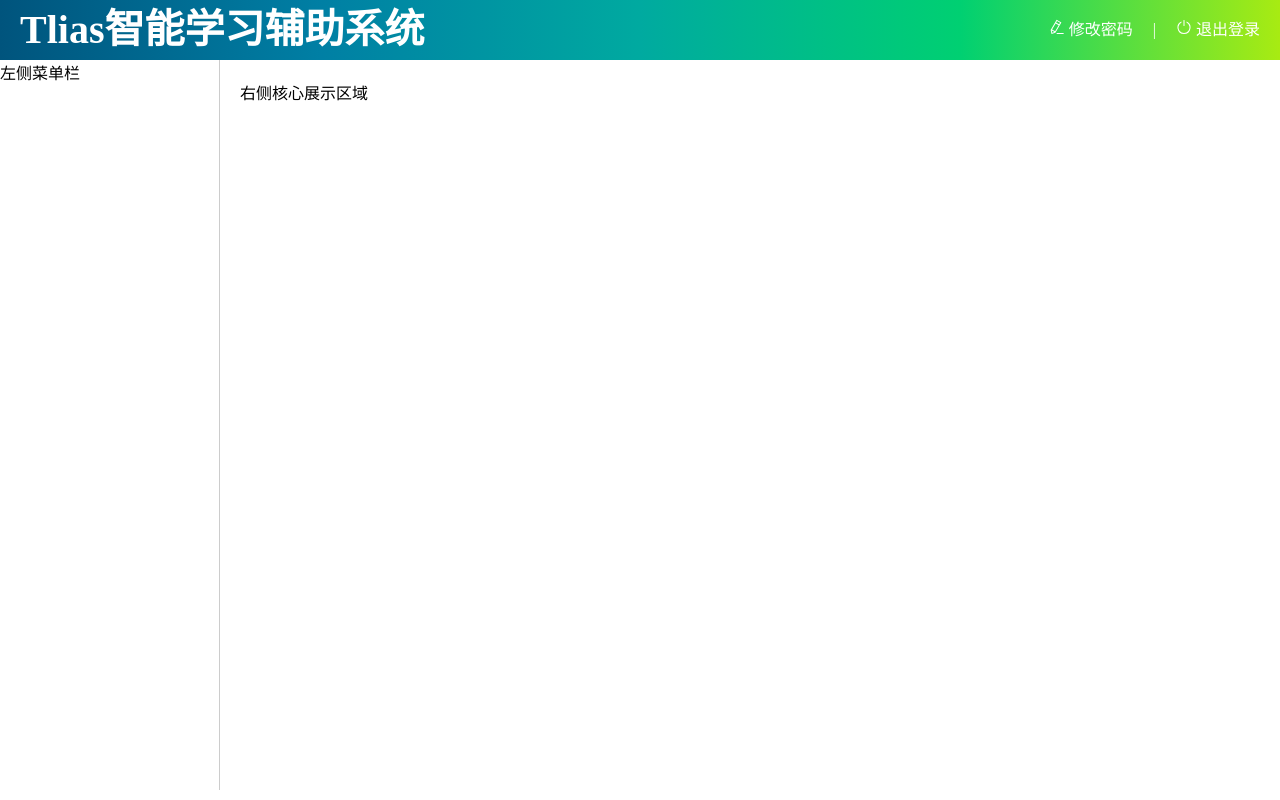
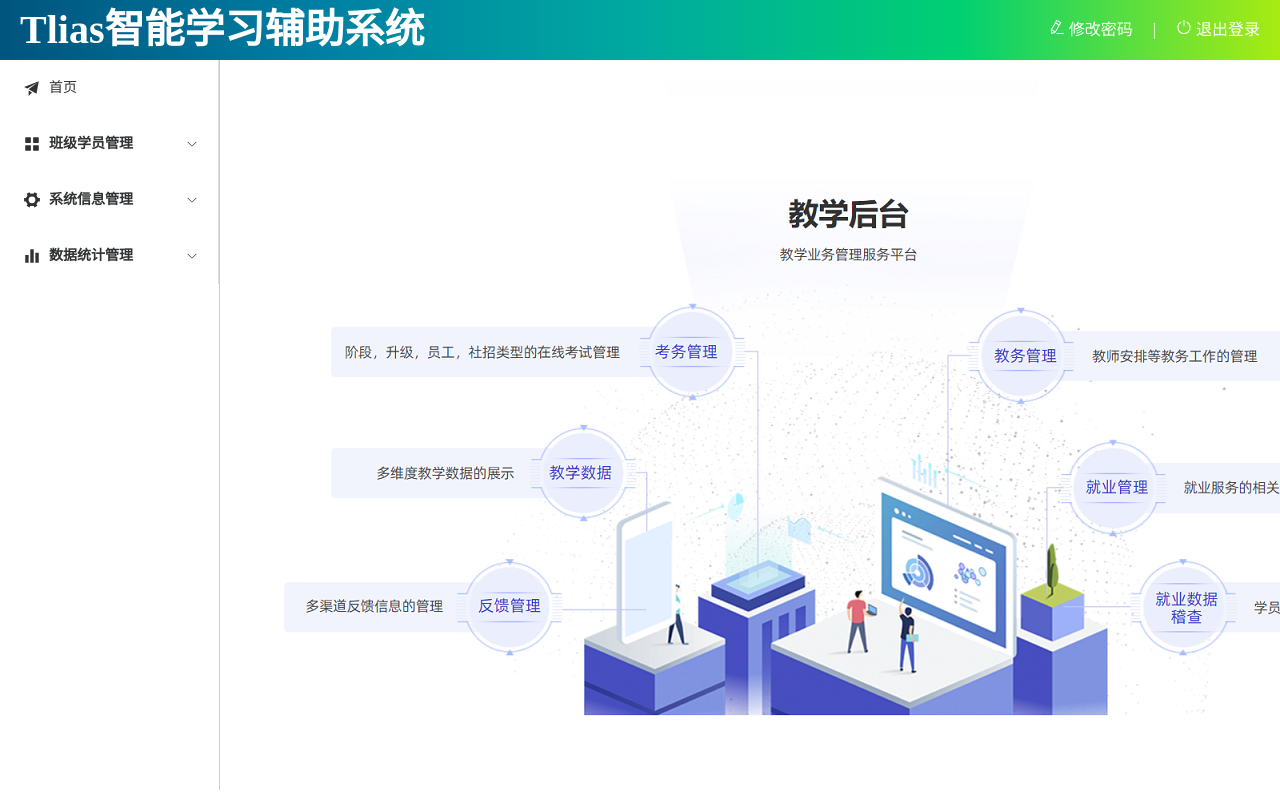
Before and after one commit to Sean-Allen1020/Tilias-Manageement-System, a Vue app in the folder front-end/vue-tlias-management/: page /index in a window 1280 px wide. Built offline with nearby package versions, Linux system fonts and the light colour scheme.

Commit message:
更新页面基础代码

```diff
--- a/front-end/vue-tlias-management/src/App.vue
+++ b/front-end/vue-tlias-management/src/App.vue
@@ -1,12 +1,13 @@
 <script setup>
 //引入views/layout/index.vue命名为Layout
-import Layout from "@/views/layout/index.vue";
+import Layout from "@/views/layout/index.vue";  // @ 代表 src目录
 </script>
 
 <template>
-  <Layout></Layout>
+  <!-- <Layout></Layout> -->
+  <!-- 引入 Layout组件，并将其写死，会导致进入网页时必然是Layout相关组件和子组件。
+   在有登录等功能的网页下，会影响页面组件展示的灵活性，所以这里直接用路由视图标签 -->
+  <router-view />
 </template>
 
-<style scoped>
-
-</style>
+<style scoped></style>
--- a/front-end/vue-tlias-management/src/router/index.js
+++ b/front-end/vue-tlias-management/src/router/index.js
@@ -1,18 +1,37 @@
 import { createRouter, createWebHistory } from 'vue-router'
+// 引入组件，创建实例
+import IndexView from '@/views/index/index.vue'
+import ClazzView from '@/views/clazz/index.vue'
+import DeptView from '@/views/dept/index.vue'
+import EmpView from '@/views/emp/index.vue'
+import LogView from '@/views/log/index.vue'
+import StuView from '@/views/stu/index.vue'
+import EmpReportView from '@/views/report/emp/index.vue'
+import StuReportView from '@/views/report/stu/index.vue'
+import LayoutView from '@/views/layout/index.vue'
+import LoginView from '@/views/login/index.vue'
 
+// router实例
 const router = createRouter({
   history: createWebHistory(import.meta.env.BASE_URL),
   routes: [
-    // {
-    //   path: '/',
-    //   name: 'home',
-    //   component: HomeView
-    // },
-    // {
-    //   path: '/about',
-    //   name: 'about',
-    //   component: () => import('../views/AboutView.vue')
-    // }
+    {
+      path: '/',
+      component: LayoutView,
+      redirect: '/index', //重定向，当访问的页面为父级path时，则重新定向到此处的路径中
+      children: [         // children 为子路由，用于标识嵌套关系，即一个组件中，嵌套着其它子组件
+        { path: 'index', name: 'index', component: IndexView },
+        { path: 'clazz', name: 'clazz', component: ClazzView },  // path 为 index的值，name随意，component为组件实例
+        { path: 'dept', name: 'dept', component: DeptView },
+        { path: 'emp', name: 'emp', component: EmpView },
+        { path: 'log', name: 'log', component: LogView },
+        { path: 'stu', name: 'stu', component: StuView },
+        { path: 'empReport', name: 'empReport', component: EmpReportView },
+        { path: 'stuReport', name: 'stuReport', component: StuReportView },
+      ]
+    },
+    // login 作为单独组件，单独配置
+    { path: '/login', name: 'login', component: LoginView }
   ]
 })
 
--- a/front-end/vue-tlias-management/src/views/layout/index.vue
+++ b/front-end/vue-tlias-management/src/views/layout/index.vue
@@ -1,4 +1,6 @@
 <script setup>
+import { HomeFilled } from '@element-plus/icons-vue';
+
 
 </script>
 
@@ -10,10 +12,14 @@
         <span class="title">Tlias智能学习辅助系统</span>
         <span class="right_tool">
           <a href="">
-            <el-icon><EditPen /></el-icon> 修改密码 &nbsp;&nbsp;&nbsp; |  &nbsp;&nbsp;&nbsp;
+            <el-icon>
+              <EditPen />
+            </el-icon> 修改密码 &nbsp;&nbsp;&nbsp; | &nbsp;&nbsp;&nbsp;
           </a>
           <a href="">
-            <el-icon><SwitchButton /></el-icon> 退出登录
+            <el-icon>
+              <SwitchButton />
+            </el-icon> 退出登录
           </a>
         </span>
       </el-header>
@@ -21,11 +27,77 @@
       <el-container>
         <!-- 左侧菜单 -->
         <el-aside width="200px" class="aside">
-          左侧菜单栏
+          <el-scrollbar>
+            <el-menu router>
+              <!-- 首页跳转 -->
+              <el-menu-item index="/index">
+                <el-icon>
+                  <Promotion />
+                </el-icon> 首页
+              </el-menu-item>
+
+              <!-- 班级学员管理 -->
+              <el-sub-menu index="/manage">
+                <template #title>
+                  <el-icon>
+                    <Menu />
+                  </el-icon><b>班级学员管理</b>
+                </template>
+                <el-menu-item index="/clazz"><el-icon>
+                    <HomeFilled />
+                  </el-icon>班级管理
+                </el-menu-item>
+                <el-menu-item index="/stu"><el-icon>
+                    <UserFilled />
+                  </el-icon>学员管理
+                </el-menu-item>
+              </el-sub-menu>
+
+              <!-- 系统信息管理 -->
+              <el-sub-menu index="/system">
+                <template #title>
+                  <el-icon>
+                    <Tools />
+                  </el-icon><b>系统信息管理</b>
+                </template>
+                <el-menu-item index="/dept"><el-icon>
+                    <HelpFilled />
+                  </el-icon>部门管理
+                </el-menu-item>
+                <el-menu-item index="/emp"><el-icon>
+                    <Avatar />
+                  </el-icon>员工管理
+                </el-menu-item>
+              </el-sub-menu>
+
+              <!-- 数据统计管理 -->
+              <el-sub-menu index="/report">
+                <template #title>
+                  <el-icon>
+                    <Histogram />
+                  </el-icon><b>数据统计管理</b>
+                </template>
+                <el-menu-item index="/empReport"><el-icon>
+                    <Avatar />
+                  </el-icon>员工信息统计
+                </el-menu-item>
+                <el-menu-item index="/stuReport"><el-icon>
+                    <UserFilled />
+                  </el-icon>学员信息统计
+                </el-menu-item>
+                <el-menu-item index="/log">
+                  <el-icon>
+                    <Document />
+                  </el-icon>日志信息统计
+                </el-menu-item>
+              </el-sub-menu>
+            </el-menu>
+          </el-scrollbar>
         </el-aside>
 
         <el-main>
-          右侧核心展示区域
+          <!-- 路由视图组件 -->
+          <router-view />
         </el-main>
       </el-container>
 
@@ -46,7 +118,7 @@
   font-weight: bolder;
 }
 
-.right_tool{
+.right_tool {
   float: right;
   line-height: 60px;
 }
```
Also changed, not shown: front-end/vue-tlias-management/src/main.js (+7 -1 lines).
